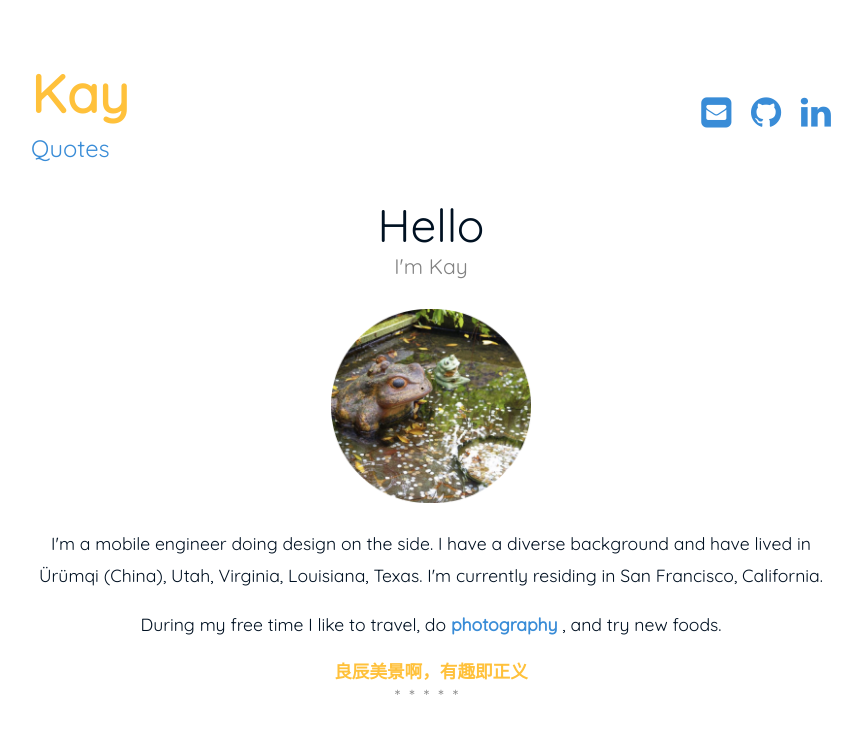
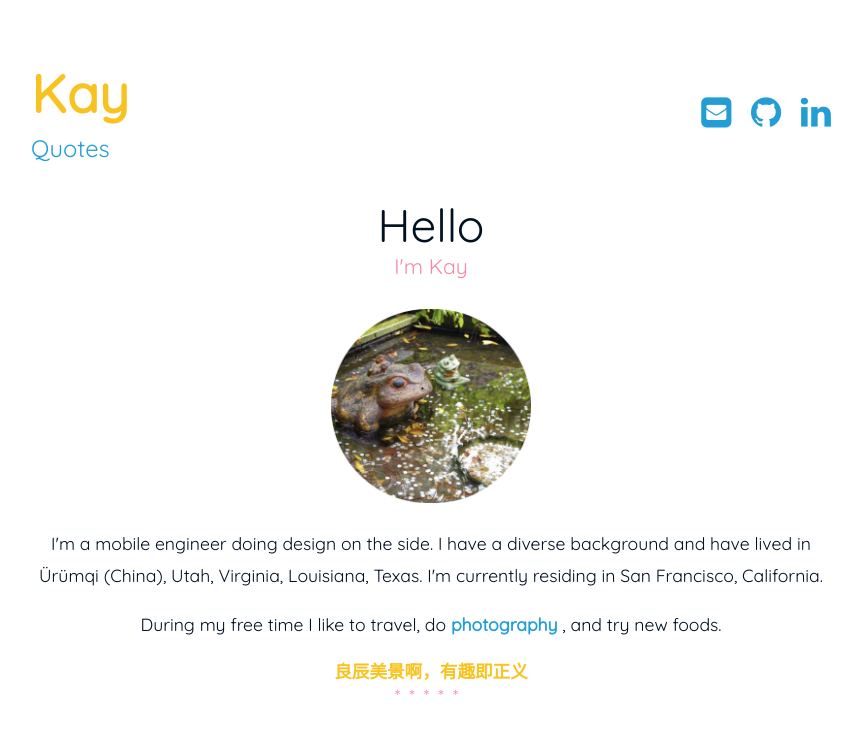
Before and after one commit to xkay/xkay.github.io, a Jekyll site: the page built from docs/index.md, in a window 1280 px wide. Shown: the top 734 px of the page, without its empty margins (209-1071 px from the left). Built offline with Jekyll 4.4.1, drawn with Linux system fonts in a browser that asks for light colours.

Commit message:
Update styling

```diff
--- a/docs/assets/css/main.css
+++ b/docs/assets/css/main.css
@@ -7,7 +7,7 @@
     background-color: #FFF; }
 
   a {
-    color: #398cd7;
+    color: #239ED5;
     font-weight: bold;
     text-decoration: none; }
 
@@ -38,11 +38,11 @@
     blockquote p {
       display: inline;
       font-size: 120%;
-      color: #828282;
+      color: #F38BA2;
       font-weight: 400; }
 
   strong {
-    color: #ffc13b; }
+    color: #F8C320; }
 
   .wrapper {
     max-width: 800px;
@@ -58,11 +58,11 @@
   .logo {
     font-size: 300%;
     font-weight: 700;
-    color: #ffc13b;
+    color: #F8C320;
     display: block; }
 
   .menu {
-    color: #828282;
+    color: #F38BA2;
     font-size: 150%;
     margin: 0px;
     margin-top: 6px;
@@ -82,7 +82,7 @@
   .social-links {
     float: right;
     font-size: 200%;
-    color: #828282;
+    color: #F38BA2;
     list-style-type: none; }
 
   .social-links__entry {
@@ -101,7 +101,7 @@
   .page-title__subtitle {
     font-weight: 400;
     font-size: 60%;
-    color: #828282; }
+    color: #F38BA2; }
 
 /* =Post teasers *//*************************************************************/
   .list-posts {
@@ -114,13 +114,13 @@
 
   .post-teaser__title {
     font-size: 100%;
-    color: #828282; }
+    color: #F38BA2; }
 
   .post-teaser__date {
     font-size: 100%;
     float: right;
     vertical-align: middle;
-    color: #828282; }
+    color: #F38BA2; }
 
   .post-teaser__month {
     width: 100%;
@@ -135,7 +135,7 @@
 
 /* =Post page *//*************************************************************/
   .about {
-    color: #828282;
+    color: #F38BA2;
     text-align: center;
     line-height: 24px; }
 
```
